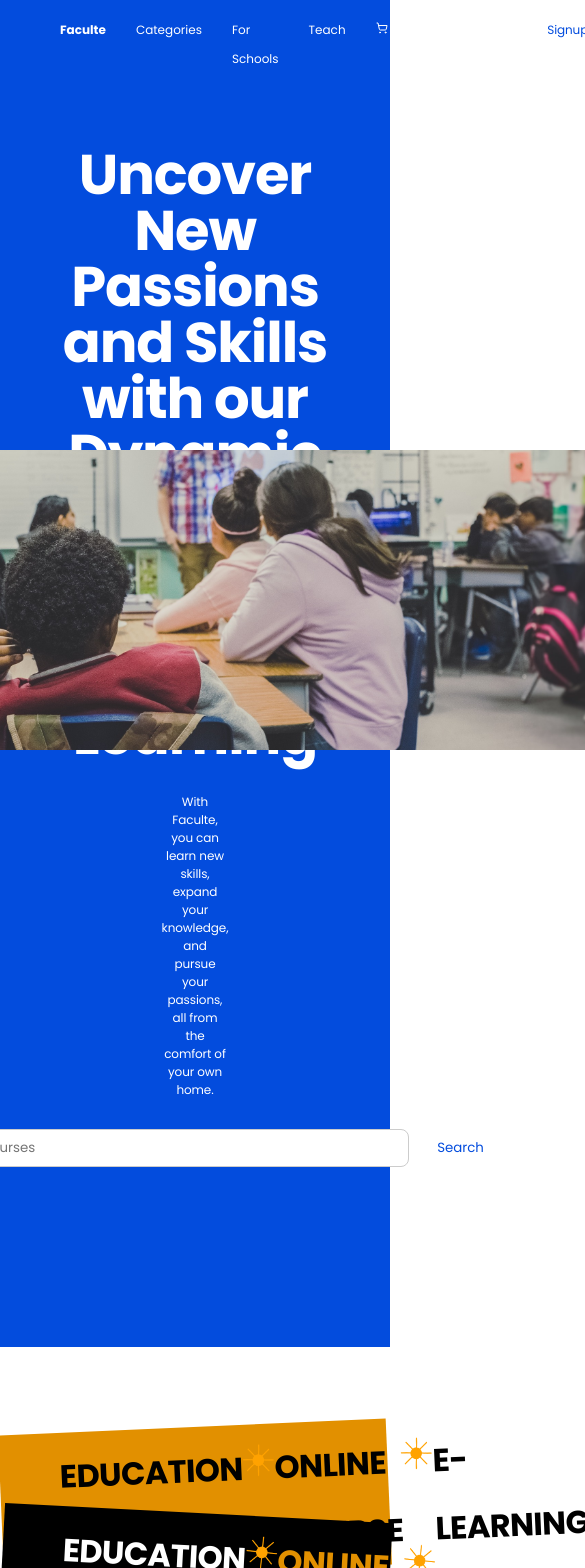
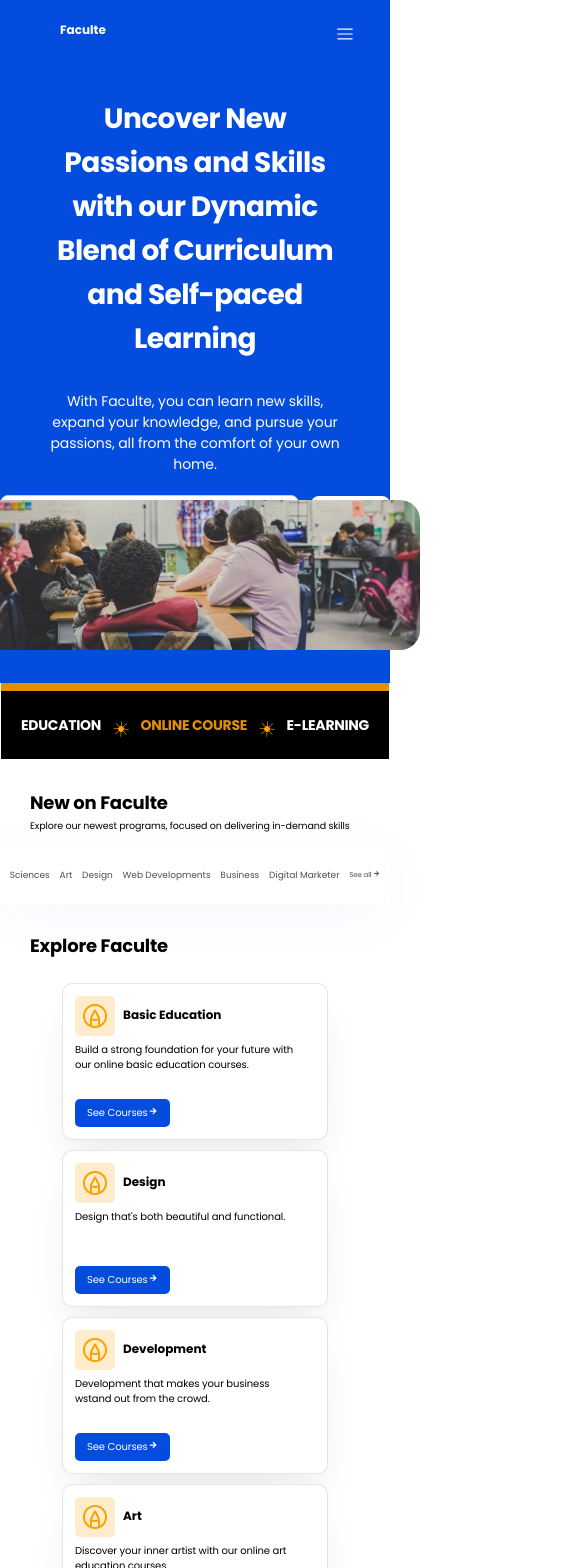
Before and after one commit to Diptech-hub/faculte, a React (Vite) app: page / in a window 390 px wide. Shown: the top 1568 px of the page, 585 px wide, since content can reach past the window. Built offline with nearby package versions, Linux system fonts and the light colour scheme.

Commit message:
styling and responsiveness

```diff
--- a/src/components/navBar.tsx
+++ b/src/components/navBar.tsx
@@ -1,21 +1,55 @@
+import { useState } from "react";
 import { LuShoppingCart } from "react-icons/lu";
-import { Link } from "react-router-dom"
-import "../styles/navBar.css"
+import { RxHamburgerMenu } from "react-icons/rx";
+import { IoMdClose } from "react-icons/io";
+import { Link } from "react-router-dom";
+import "../styles/navBar.css";
 
 const NavBar: React.FC = () => {
+  const [isMenuOpen, setIsMenuOpen] = useState(false);
+
+  const toggleMenu = () => {
+    setIsMenuOpen(!isMenuOpen);
+  };
+
   return (
     <div className="topBar">
       <p className="top-name">Faculte</p>
+      <button className="mobileBtn" onClick={toggleMenu}>
+        {isMenuOpen ? <IoMdClose /> : <RxHamburgerMenu />}
+      </button>
+      {isMenuOpen && (
+        <div className="mobileBody">
+          <a href="">Categories</a>
+          <a href="">For Schools</a>
+          <a href="">Teach</a>
+          <a href="">
+            <LuShoppingCart />
+          </a>
+          <Link to="/login">
+            <a href="">Login</a>
+          </Link>
+          <Link to="/signup">
+            <button className="signup">Signup</button>
+          </Link>
+        </div>
+      )}
       <div className="body">
         <a href="">Categories</a>
         <a href="">For Schools</a>
         <a href="">Teach</a>
-            <a href=""><LuShoppingCart /></a>
-            <Link to="/login"><a href="">Login</a></Link>
-            <Link to="/signup"><button className="signup">Signup</button></Link>
+        <a href="">
+          <LuShoppingCart />
+        </a>
+        <Link to="/login">
+          <a href="">Login</a>
+        </Link>
+        <Link to="/signup">
+          <button className="signup">Signup</button>
+        </Link>
       </div>
     </div>
   );
-  }
+};
 
 export default NavBar;
--- a/src/styles/banner.css
+++ b/src/styles/banner.css
@@ -18,10 +18,11 @@
 }
 
 .banner1 p {
-font-size: 32px;
+font-size: 24px;
 font-weight: bold;
-line-height: 68px;
+line-height: 64px;
 letter-spacing: -0.02em;
+margin: 0;
 }
 
 .banner1 img, .banner2 img {
@@ -48,3 +49,26 @@ color: white;
 .banner2 .spec{
     color: #E29000;
 }
+
+@media (max-width: 768px) {
+    .container {
+        margin: 0;
+        padding: 0 ;
+    }
+
+    .banner1, .banner2 {
+        flex-direction: row;
+        padding: 20px;
+        transform: rotate(0);
+    }
+
+    .banner1 p, .banner2 p {
+        font-size: 14px;
+        line-height: 28px;
+    }
+
+    .banner1 img, .banner2 img {
+        width: 16px;
+        height: 16px;
+    }
+}
--- a/src/styles/card.css
+++ b/src/styles/card.css
@@ -1,24 +1,26 @@
 .card-container {
-  width: 240px;
-  height: 160px;
+  width: 100%;
+  max-width: 240px;
+  height: auto;
   gap: 0px;
   border-radius: 10px;
-  opacity: 0px;
+  opacity: 1;
   background: #ffffff;
   border: 1px solid #0000001a;
   box-shadow: 0px 25px 40px -12px #1018281a;
-  padding: 20px;
+  padding: 16px;
 }
 
 .card-head {
   display: flex;
   flex-direction: row;
+  align-items: center;
 }
 
 .card-head p {
   font-size: 12px;
   font-weight: bold;
-  line-height: 28px;
+  line-height: 1.4;
   text-align: left;
   margin: 8px 0 0 16px;
 }
@@ -26,11 +28,12 @@
 .card-body {
   font-size: 10px;
   font-weight: normal;
-  line-height: 20px;
-  letter-spacing: -0.10000000149011612px;
+  line-height: 1.5;
+  letter-spacing: -0.1px;
   text-align: left;
-  margin: 12px 0 16px 0;
-  width: 220px;
+  margin: 8px 0;
+  width: 100%;
+  max-width: 220px;
   height: 50px;
 }
 
@@ -39,6 +42,34 @@
   color: white;
   font-size: 12px;
   font-weight: normal;
-  letter-spacing: -0.10000000149011612px;
+  letter-spacing: -0.1px;
   text-align: left;
+  padding: 10px 20px;
+  border: none;
+  border-radius: 5px;
+  cursor: pointer;
 }
+
+@media (max-width: 768px) {
+  .card-container {
+    width: 90%;
+    padding: 12px;
+    margin: 5px auto;
+
+  }
+
+  .card-head p {
+    font-size: 12px;
+    margin: 4px 0 4px 8px;
+  }
+
+  .card-body {
+    font-size: 10px;
+    margin: 6px 0;
+  }
+
+  .button__courses {
+    font-size: 10px;
+    padding: 6px 12px;
+  }
+}
--- a/src/styles/community.css
+++ b/src/styles/community.css
@@ -1,5 +1,5 @@
 .communityhead {
-    background: #034CDD33;
+  background: #034cdd33;
   padding-bottom: 5px;
 }
 
@@ -56,7 +56,7 @@
   line-height: 42px;
   letter-spacing: -0.01em;
   text-align: left;
-    color: #034CDD;
+  color: #034cdd;
 }
 
 .community__body1content .text {
@@ -83,7 +83,7 @@
 }
 
 .buttons__carousel {
-    color: #034CDD;
+  color: #034cdd;
   border: none;
   cursor: pointer;
   border-radius: 5px;
@@ -94,3 +94,51 @@
   width: 30px;
   height: 30px;
 }
+
+@media (max-width: 768px) {
+  .community {
+    margin: 30px;
+    margin-top: 60px;
+  }
+
+  .community p {
+    font-size: 18px;
+    line-height: 50px;
+  }
+
+  .community__body1content {
+    width: 100%;
+    display: flex;
+    flex-direction: column;
+  }
+
+  .community__body1 {
+    display: flex;
+    flex-direction: column;
+    width: 50px;
+  }
+
+  .community__body1content p:first-child {
+    font-size: 14px;
+    line-height: 0;
+    display: block;
+    margin: auto;
+  }
+
+  .community__body1content .text {
+    font-size: 10px;
+    display: block;
+    margin: auto;
+  }
+
+  .community__body1content p:last-child {
+    font-size: 10px;
+    line-height: 16px;
+    padding: 0 16px;
+  }
+
+  .community__body1 img {
+    width: 100px;
+    height: 100px;
+  }
+}
--- a/src/styles/explore.css
+++ b/src/styles/explore.css
@@ -5,7 +5,7 @@
 .explore-head {
   font-size: 24px;
   font-weight: bold;
-  line-height: 60px;
+  line-height: 1.5;
   letter-spacing: -0.01em;
   text-align: left;
   margin-bottom: 20px;
@@ -16,6 +16,7 @@
   display: flex;
   flex-direction: row;
   justify-content: space-between;
+  flex-wrap: wrap;
 }
 
 .explore-body2 {
@@ -27,4 +28,24 @@
   margin: 60px auto;
   background: #034cdd;
   color: white;
+  padding: 10px ;
+  text-align: center;
+  border: none;
+  border-radius: 5px;
+  cursor: pointer;
 }
+
+@media (max-width: 768px) {
+  .explore-top {
+    margin: 30px;
+  }
+
+  .explore-head {
+    font-size: 18px;
+    line-height: 1.3;
+  }
+
+  .explore__button {
+    padding: 6px;
+  }
+}
--- a/src/styles/footer.css
+++ b/src/styles/footer.css
@@ -9,11 +9,14 @@
   font-weight: bold;
   line-height: 48px;
   letter-spacing: -0.02em;
+  margin-bottom: 20px;
 }
 
 .foot-body {
   display: flex;
   flex-direction: row;
+  flex-wrap: wrap;
+  gap: 20px;
 }
 
 .body1,
@@ -32,21 +35,26 @@
   font-size: 12px;
   font-weight: normal;
   line-height: 25px;
-  letter-spacing: -0.10000000149011612px;
+  letter-spacing: -0.1px;
   text-align: left;
+  margin-bottom: 5px;
 }
 
 .footer {
   display: flex;
   flex-direction: row;
   justify-content: space-between;
+  align-items: center;
+  flex-wrap: wrap;
+  gap: 20px;
 }
 
 .footer p {
   font-size: 12px;
   font-weight: normal;
-  line-height: 40.29px;
+  line-height: 1.5;
   text-align: left;
+  margin: 10px 0;
 }
 
 .footer-icon a {
@@ -55,3 +63,34 @@
   height: 20px;
   margin: 50px 20px 0 0;
 }
+
+
+@media (max-width: 768px) {
+  .foot-container {
+    padding: 20px;
+  }
+
+  .foot-body {
+    flex-direction: column;
+    gap: 20px;
+  }
+
+  .body1,
+  .body2,
+  .body3 {
+    margin: 20px 0;
+  }
+
+  .footer {
+    flex-direction: column;
+    align-items: flex-start;
+  }
+
+  .footer p {
+    margin-bottom: 20px;
+  }
+
+  .footer-icon a {
+    margin: 0 10px 10px 0;
+  }
+}
--- a/src/styles/header.css
+++ b/src/styles/header.css
@@ -1,5 +1,5 @@
-.header{
-    margin: 20px 60px;
+.header {
+  margin: 20px 5%;
 }
 
 .header p:first-child {
@@ -7,14 +7,27 @@ font-size: 24px;
   font-weight: bold;
   letter-spacing: -0.01em;
   text-align: left;
-
+  margin: 0;
 }
 
 .header p:last-child {
   font-size: 12px;
   font-weight: normal;
   line-height: 20px;
-letter-spacing: -0.10000000149011612px;
+  letter-spacing: -0.1px;
   text-align: left;
+}
 
+@media (max-width: 768px) {
+  .header {
+    margin: 30px 30px 10px;
   }
+
+  .header p:first-child {
+    font-size: 18px;
+  }
+
+  .header p:last-child {
+    font-size: 9.5px;
+  }
+}
--- a/src/styles/hero.css
+++ b/src/styles/hero.css
@@ -20,10 +20,10 @@
 
 .top-hero .hero2 {
   font-size: 12px;
-  font-weight: noraml;
-  letter-spacing: -0.10000000149011612px;
+  font-weight: normal;
+  letter-spacing: -0.1px;
   text-align: center;
-  padding: 30px 320px 30px 320px;
+  padding: 30px 320px;
 }
 
 .hero-input {
@@ -62,3 +62,30 @@ button {
   margin: auto;
   top: 450px;
 }
+
+@media (max-width: 768px) {
+  .top-hero {
+    padding: 30px 20px;
+  }
+
+  .top-hero .hero1 {
+    font-size: 28px;
+    padding: 10px 20px;
+    line-height: 44px;
+  }
+
+  .top-hero .hero2 {
+    font-size: 14px;
+    padding: 20px;
+  }
+
+  .input1 {
+    padding: 8px 20px;
+  }
+
+  .top-hero img {
+    width: 450px;
+    height: 150px;
+    top: 500px;
+  }
+}
--- a/src/styles/navBar.css
+++ b/src/styles/navBar.css
@@ -1,42 +1,120 @@
 .topBar {
   display: flex;
-  flex-direction: row;
   margin: 0;
-  padding: 15px 60px 15px 60px;
+  padding: 15px 60px;
   background: #034cdd;
   color: white;
 }
 
 .top-name {
   font-size: 12px;
-  font-weight: bolder;
+  font-weight: 700;
   line-height: 29.3px;
 }
 
 .body {
   display: flex;
-  flex-direction: row;
   margin-left: auto;
 }
 
 .body a {
   margin-left: 30px;
   font-size: 12px;
-  font-weight: normal;
+  font-weight: 400;
   line-height: 29.3px;
   text-decoration: none;
   color: white;
 }
 
 .signup {
-  padding: 4px 8px 4px 8px;
+  padding: 4px 8px;
   font-size: 12px;
-  font-weight: normal;
+  font-weight: 400;
   line-height: 20px;
-  letter-spacing: -0.10000000149011612px;
+  letter-spacing: -0.1px;
   text-align: left;
   margin-left: 30px;
   background: white;
   color: #034cdd;
   outline: none;
 }
+
+.mobileBtn {
+  display: none;
+}
+
+@media (max-width: 768px) {
+
+  .topBar {
+    padding: 15px 20px;
+  }
+
+  .body a {
+    display: none;
+  }
+
+  .top-name {
+    font-size: 18px;
+    text-align: left;
+  }
+
+  .mobileBtn {
+    display: block;
+    background: none;
+    border: none;
+    font-size: 18px;
+    color: white;
+    cursor: pointer;
+    position: absolute;
+    right: 20px;
+    top: 15px;
+    z-index: 10;
+  }
+
+  .mobileBody {
+    display: flex;
+    flex-direction: column;
+    justify-content: center;
+    align-items: center;
+    position: fixed;
+    top: 60px;
+    left: 0;
+    width: 100%;
+    background-color: rgba(0, 0, 0, 0.8);
+    padding: 20px;
+    box-shadow: 0px 4px 10px rgba(0, 0, 0, 0.3);
+    z-index: 9;
+  }
+
+  .mobileBody a,
+  .mobileBody button {
+    margin-bottom: 15px;
+    font-size: 16px;
+    color: white;
+    text-decoration: none;
+  }
+
+  .mobileBody button {
+    display: block;
+    margin: auto;
+    background: #034cdd;
+    color: white;
+    border-radius: 5px;
+    padding: 10px 20px;
+    border: none;
+    cursor: pointer;
+  }
+
+  .mobileBody .signup {
+    color: #034cdd;
+    background: white;
+    border: none;
+    padding: 10px 20px;
+    border-radius: 5px;
+    font-size: 16px;
+  }
+
+  .mobileBtn.active + .mobileBody {
+    display: flex;
+  }
+}
--- a/src/styles/newFaculte.css
+++ b/src/styles/newFaculte.css
@@ -24,7 +24,7 @@
   font-size: 10px;
   font-weight: normal;
   line-height: 28px;
-  letter-spacing: -0.10000000149011612px;
+  letter-spacing: -0.1px;
   text-align: left;
   padding-left: 20px;
 }
@@ -44,3 +44,27 @@
 .faculte__head a:last-child:hover::after {
   display: none;
 }
+
+@media (max-width: 768px) {
+  .faculte {
+    margin: 4px 0;
+  }
+
+  .faculte__head {
+    flex-direction: row;
+    align-items: center;
+    padding: 10px 0;
+    position: relative;
+  }
+
+  .faculte__head a {
+    font-size: 9px;
+    line-height: 20px;
+    padding: 5px 0;
+  }
+
+  .faculte__head a:last-child {
+    font-size: 7px;
+    padding-left: 0;
+  }
+}
```
Also changed, not shown: src/styles/tutor.css (+87 -8 lines). Lines whose indentation alone changed are shown as unchanged.
